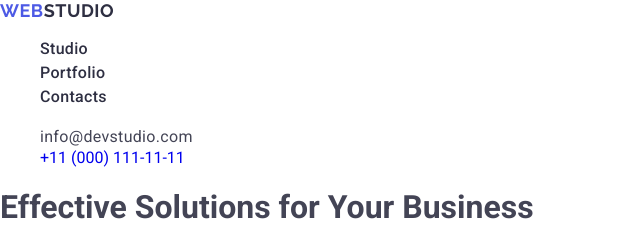
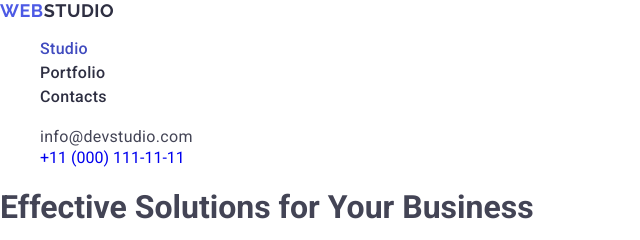
Before and after one commit to Mukuta0Pusmenski/goit-markup-hw-02, a plain HTML site: page index.html in a window 1280 px wide. In both pictures the pointer is over the link "Studio". Shown: the top 240 px of the page, 0-640 px from the left. Drawn offline with nearby package versions, Linux system fonts and the light colour scheme.

Commit message:
bagdel1.1

```diff
--- a/css/styles.css
+++ b/css/styles.css
@@ -44,6 +44,11 @@ a {
     color: #2e2f42;
 }
 
+.header-navigation-content:hover,
+.header-navigation-content:focus{
+    color: #404bbf;
+}
+
 .address {
     font-style: normal;
 }
```
